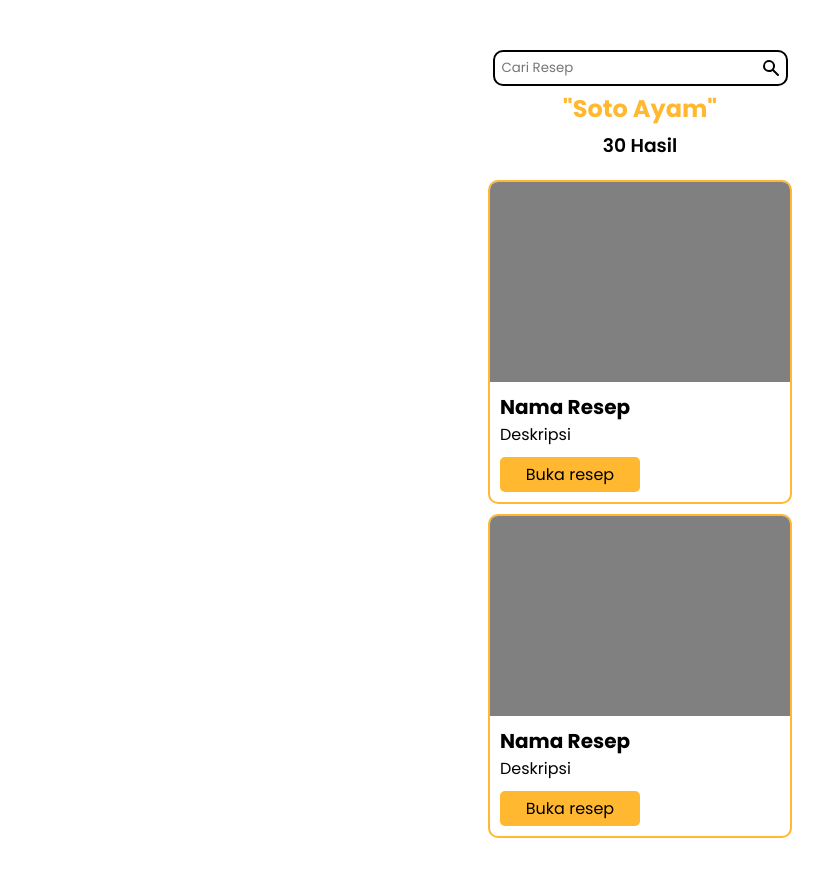
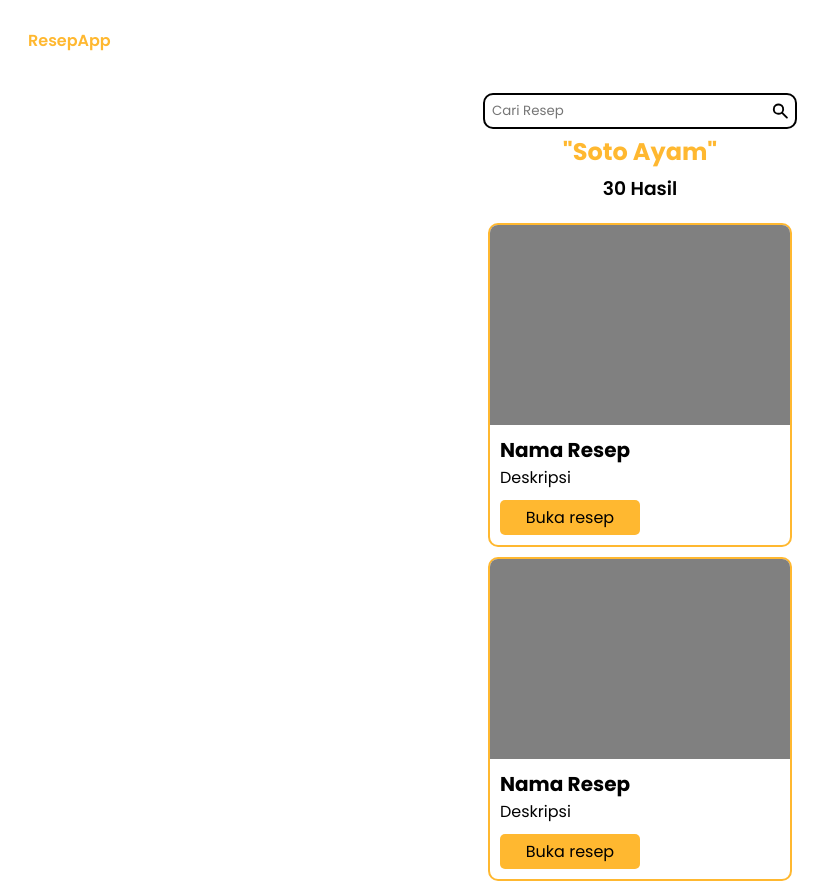
Before and after one commit to Aqshola/dicoding-resep-submission, a website built with webpack: page src/pages/search.html in a window 1280 px wide. Shown: the whole page, without its empty margins (0-831 px from the left). Before the commit the page ends 846 px from the top, so only its background shows below. Built offline with nearby package versions, Linux system fonts and the light colour scheme.

Commit message:
fix page and add nav

```diff
--- a/src/pages/search.html
+++ b/src/pages/search.html
@@ -8,6 +8,9 @@
     <title>Search</title>
   </head>
   <body>
+    <div class="container">
+      <nav-bar></nav-bar>
+    </div>
     <section id="header-search" class="container">
       <label class="search-box" for="recipe-search">
         <input type="search" placeholder="Cari Resep" id="recipe-search" />
--- /dev/null
+++ b/src/script/components/utils/nav.js
@@ -0,0 +1,18 @@
+class nav extends HTMLElement {
+  constructor() {
+    super();
+  }
+  connectedCallback() {
+    this.render();
+  }
+
+  render() {
+    this.innerHTML = `
+    <nav class="nav">
+        <a href="/" class="link-nav">ResepApp</a>
+      </nav>
+    `;
+  }
+}
+
+export default customElements.define('nav-bar', nav);
--- a/src/script/index.js
+++ b/src/script/index.js
@@ -2,4 +2,5 @@ import '../styles/style.scss';
 import './components/home/header';
 import './components/home/recomen';
 import './components/utils/card';
+import './components/utils/nav';
 console.log('halo');
--- a/src/styles/search.scss
+++ b/src/styles/search.scss
@@ -3,7 +3,7 @@
   flex-direction: column;
   align-items: center;
   gap: 5px;
-  margin-top: 30px;
+
   .search-box {
     border: 2px solid black;
     margin: auto;
@@ -11,9 +11,11 @@
     align-items: center;
     padding: 5px;
     border-radius: 10px;
+    width: 300px;
 
     input {
       border: none;
+      width: 100%;
     }
   }
   h1 {
--- a/src/styles/style.scss
+++ b/src/styles/style.scss
@@ -1,6 +1,7 @@
 @import url('https://fonts.googleapis.com/css2?family=Poppins:ital,wght@0,100;0,200;0,300;0,400;0,500;0,600;0,700;0,800;0,900;1,100;1,200;1,300;1,400;1,500;1,600;1,700;1,800&display=swap');
 @import './home.scss';
 @import './search.scss';
+@import './utils.scss';
 
 * {
   font-family: 'Poppins', sans-serif !important;
@@ -26,36 +27,3 @@ div {
 .primary-color {
   color: #ffb830 !important;
 }
-
-.card {
-  border: 2px solid #ffb830;
-  border-radius: 10px;
-  overflow: hidden;
-  width: 300px;
-  margin: auto;
-
-  .picture-recipe {
-    width: 300px;
-    height: 200px;
-    display: block;
-    background-color: gray;
-  }
-  .text-recipe {
-    display: flex;
-    flex-direction: column;
-    padding: 10px;
-    h1 {
-      text-align: left !important;
-      font-size: 20px;
-    }
-    a {
-      margin-top: 10px;
-      padding: 5px 20px;
-      width: 100px;
-      text-align: center;
-      border-radius: 5px;
-      background-color: #ffb830;
-      color: black;
-    }
-  }
-}
--- /dev/null
+++ b/src/styles/utils.scss
@@ -0,0 +1,58 @@
+.card {
+  border: 2px solid #ffb830;
+  border-radius: 10px;
+  overflow: hidden;
+  width: 300px;
+  margin: auto;
+
+  .picture-recipe {
+    width: 300px;
+    height: 200px;
+    display: block;
+    background-color: gray;
+  }
+  .text-recipe {
+    display: flex;
+    flex-direction: column;
+    padding: 10px;
+    h1 {
+      text-align: left !important;
+      font-size: 20px;
+    }
+    a {
+      margin-top: 10px;
+      padding: 5px 20px;
+      width: 100px;
+      text-align: center;
+      border-radius: 5px;
+      background-color: #ffb830;
+      color: black;
+    }
+  }
+}
+
+.nav {
+  .link-nav {
+    text-decoration: none;
+    color: #ffb830;
+    font-weight: 600;
+    position: relative;
+    width: min-content;
+  }
+
+  .link-nav:after {
+    color: #ffb830;
+    content: '';
+    height: 4px;
+    display: block;
+    transition: width 0.3s ease 0s, left 0.3s ease 0s;
+    background: none repeat scroll 0 0 #ffb830;
+    position: absolute;
+    bottom: 5;
+    width: 0;
+  }
+
+  .link-nav:hover:after {
+    width: 100%;
+  }
+}
```
Also changed, not shown: src/pages/index.html (+1 -0 lines).
